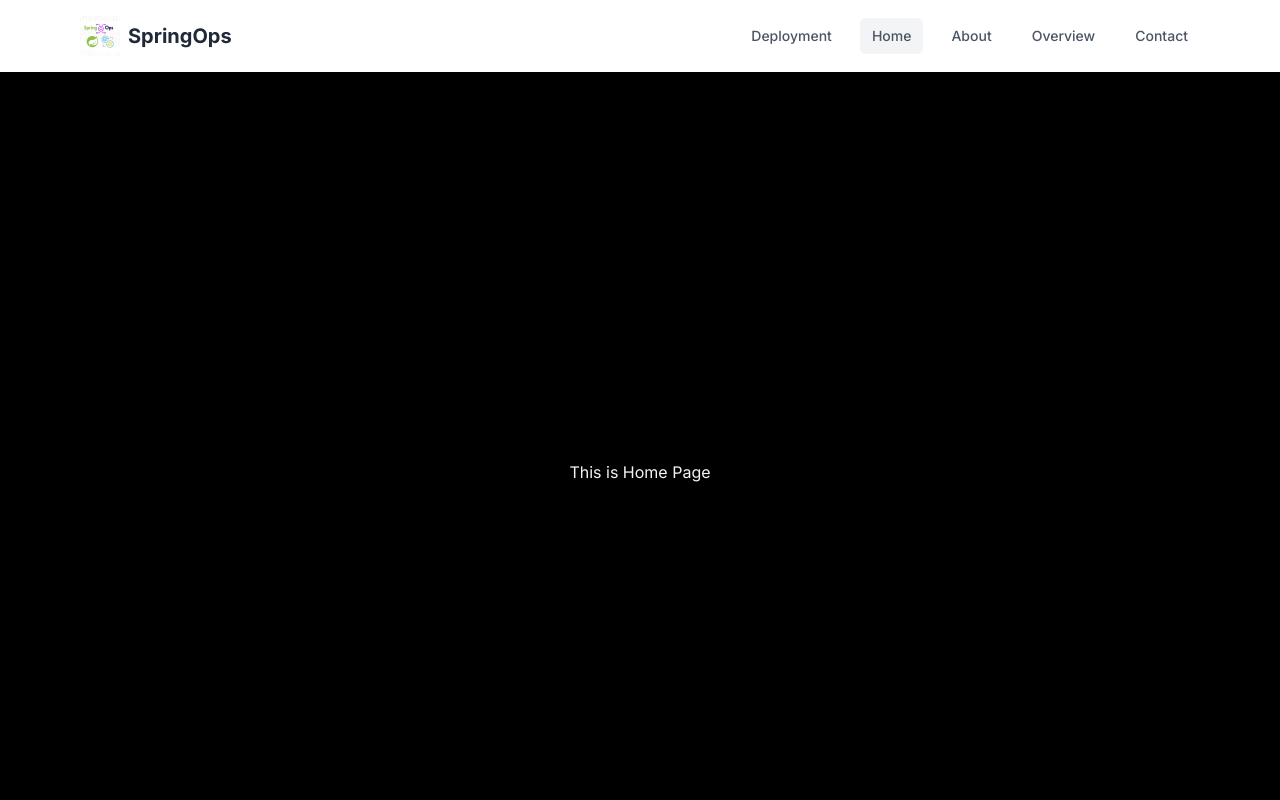
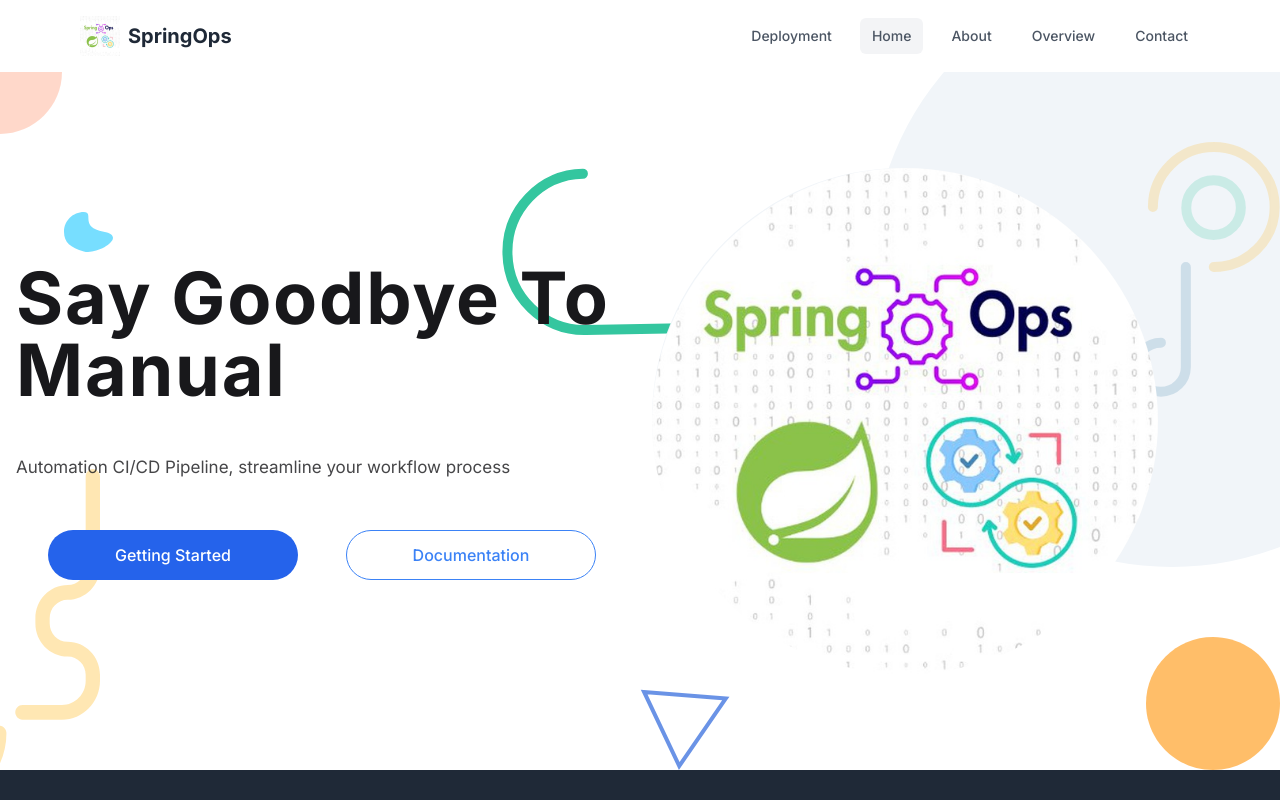
Before and after one commit to JomNum-Tech/JomNum-Tech, a Next.js app: page / in a window 1280 px wide. Shown: the top 800 px of the page. Built offline with nearby package versions, Linux system fonts and the light colour scheme.

Commit message:
add heade in home page

```diff
--- a/app/(root)/(home)/page.tsx
+++ b/app/(root)/(home)/page.tsx
@@ -1,5 +1,6 @@
 import React from 'react'
 import { Metadata } from 'next'
+import { Header } from '@/components/Header';
 
 export const metadata: Metadata = {
   title: 'Home',
@@ -10,7 +11,7 @@ export const metadata: Metadata = {
     description: 'Learn more about our team and what we do at Your Company Name.',
     images: [
       {
-        url: '/assets/springOps.ico', // Correct path to the image
+        url: '/assets/springOps.ico',
         width: 1200,
         height: 630,
         alt: 'SpringOps automation deployment',
@@ -21,8 +22,6 @@ export const metadata: Metadata = {
 
 export default function HomePage() {
   return (
-    <main className="h-screen w-full grid place-content-center hover:cursor-pointer bg-black text-gray-100 hover:bg-gray-600 transition-all ease-in-out">
-        <h1>This is Home Page</h1>
-    </main>
+    <Header />
   )
 }
--- /dev/null
+++ b/components/Header.tsx
@@ -0,0 +1,49 @@
+import React from 'react'
+import { ShapeSeven, Shapes } from './Icon';
+import Image from 'next/image';
+
+export const Header = () => {
+	return (
+		<header className="py-14 md:py-24 bg-white dark:bg-[#0b1727] text-zinc-900 dark:text-white relative overflow-hidden z-10">
+			<Shapes />
+
+			<div className="container px-4 mx-auto">
+				<div className="grid grid-cols-12 gap-6 items-center">
+					<div className="col-span-12 lg:col-span-7 xl:col-span-6 text-center lg:text-start mb-12 lg:mb-0">
+						<h2 className="text-3xl font-bold leading-tight tracking-wide lg:text-7xl mb-6">
+							Say Goodbye To Manual
+						</h2>
+						<div className="max-w-xl">
+							<p className="text-[17px] leading-relaxed opacity-80 my-12">
+								Automation CI/CD Pipeline, streamline your workflow process
+							</p>
+						</div>
+						<main className="flex justify-between gap-12 w-full px-8">
+                            <button className="w-[50%] py-3 px-8 font-medium text-white bg-blue-600 hover:bg-opacity-70 rounded-full transition-all ease-in-out">
+                                Getting Started
+                            </button>
+                            <button className="w-[50%] py-3 px-8 font-medium text-blue-500 border-blue-500 hover:bg-blue-500 hover:text-white border hover:bg-opacity-90 rounded-full transition-all ease-in-out">
+                                Documentation
+                            </button>
+                        </main>
+
+					</div>
+					<div className="col-span-12 lg:col-span-5 relative text-center">
+						<ShapeSeven />
+
+						<div className="relative">
+							<Image
+								src="/assets/springOps.jpg"
+                                width={600}
+                                height={600}
+								alt=""
+								className="max-w-full h-auto rounded-full mx-auto"
+							/>
+							<div className="absolute w-[500px] h-[500px] left-0 top-0 bg-slate-100 dark:bg-slate-800 rounded-full -z-20"></div>
+						</div>
+					</div>
+				</div>
+			</div>
+		</header>
+	);
+};
--- a/components/Icon.tsx
+++ b/components/Icon.tsx
@@ -1,4 +1,140 @@
 import React from 'react';
+
+export const Shapes = () => (
+	<>
+		<svg
+			className="absolute top-0 left-0 -z-10"
+			width="62"
+			height="62"
+			viewBox="0 0 62 62"
+			fill="none"
+			xmlns="http://www.w3.org/2000/svg"
+		>
+			<path
+				d="M0 62V0H62C62.0281 34.238 34.2662 62 0 62Z"
+				fill="#FF6A35"
+				fillOpacity="0.26"
+			/>
+		</svg>
+
+		<svg
+			className="absolute top-[20%] left-[5%] -z-10"
+			width="49"
+			height="40"
+			viewBox="0 0 49 40"
+			fill="none"
+			xmlns="http://www.w3.org/2000/svg"
+		>
+			<path
+				d="M39.7007 19.7167C64.5265 24.2635 33.2736 43.5256 19.8503 39.4334C6.42703 35.3413 0 30.6059 0 19.7167C0 8.82747 8.8873 0 19.8503 0C30.8134 0 14.8749 15.1699 39.7007 19.7167Z"
+				fill="#1DC9FF"
+				fillOpacity="0.6"
+			/>
+		</svg>
+
+		<svg
+			className="absolute bottom-0 left-0 -z-10"
+			width="100"
+			height="301"
+			viewBox="0 0 100 301"
+			fill="none"
+			xmlns="http://www.w3.org/2000/svg"
+		>
+			<path
+				d="M100 7.37581C100 3.30288 96.795 0 92.8428 0C88.8892 0 85.6856 3.30288 85.6856 7.37581H100ZM22.4316 235.974C18.4794 235.974 15.2744 239.275 15.2744 243.349C15.2744 247.422 18.4794 250.725 22.4316 250.725V235.974ZM-78.8428 320.248C-82.795 320.248 -86 323.551 -86 327.624C-86 331.699 -82.795 335 -78.8428 335V320.248ZM6.44099 264.17C6.44099 260.097 3.23743 256.794 -0.716209 256.794C-4.66842 256.794 -7.87341 260.097 -7.87341 264.17H6.44099ZM85.6856 7.37581V97.6368H100V7.37581H85.6856ZM85.6856 97.6368C85.6856 107.708 77.6867 115.966 67.6953 115.966V130.717C85.4809 130.717 100 115.969 100 97.6368H85.6856ZM67.6953 115.966C49.9067 115.966 35.3919 130.728 35.3919 149.058H49.7063C49.7063 138.981 57.7081 130.717 67.6953 130.717V115.966ZM35.3919 149.058V154.391H49.7063V149.058H35.3919ZM35.3919 154.391C35.3919 172.72 49.9067 187.483 67.6953 187.483V172.732C57.7081 172.732 49.7063 164.466 49.7063 154.391H35.3919ZM67.6953 187.483C77.6838 187.483 85.6856 195.747 85.6856 205.823H100C100 187.494 85.4852 172.732 67.6953 172.732V187.483ZM85.6856 205.823V211.728H100V205.823H85.6856ZM85.6856 211.728C85.6856 225.065 75.0972 235.974 61.9208 235.974V250.725C82.9 250.725 100 233.318 100 211.728H85.6856ZM61.9208 235.974H45.9016V250.725H61.9208V235.974ZM45.9016 235.974H22.4316V250.725H45.9016V235.974ZM-78.8428 335H-62.3655V320.248H-78.8428V335ZM-62.3655 335C-24.3722 335 6.44099 303.297 6.44099 264.17H-7.87341C-7.87341 295.134 -32.2623 320.248 -62.3655 320.248V335Z"
+				fill="#FDB314"
+				fillOpacity="0.32"
+			/>
+		</svg>
+
+		<svg
+			className="absolute bottom-0 left-1/2"
+			width="90"
+			height="81"
+			viewBox="0 0 90 81"
+			fill="none"
+			xmlns="http://www.w3.org/2000/svg"
+		>
+			<path
+				d="M85.8436 9.44612L39.2469 77.0032L4.08537 2.92747L85.8436 9.44612Z"
+				stroke="#4175DF"
+				strokeOpacity="0.78"
+				strokeWidth="4"
+			/>
+		</svg>
+
+		<svg
+			className="absolute bottom-0 right-0 -z-10"
+			width="134"
+			height="133"
+			viewBox="0 0 134 133"
+			fill="none"
+			xmlns="http://www.w3.org/2000/svg"
+		>
+			<path
+				d="M66.9999 133C104.003 133 134 103.227 134 66.5C134 29.773 104.003 0 66.9999 0C29.9968 0 0 29.773 0 66.5C0 103.227 29.9968 133 66.9999 133Z"
+				fill="#FF9100"
+				fillOpacity="0.59"
+			/>
+		</svg>
+
+		<svg
+			className="absolute right-0 top-[10%]"
+			width="149"
+			height="255"
+			viewBox="0 0 149 255"
+			fill="none"
+			xmlns="http://www.w3.org/2000/svg"
+		>
+			<g opacity="0.2">
+				<path
+					d="M29.9138 200.627C16.1542 200.627 5 211.61 5 225.159C5 238.709 16.1542 249.692 29.9138 249.692C43.6732 249.692 54.8275 238.709 54.8275 225.159V124.964"
+					stroke="#4484AB"
+					strokeWidth="10"
+					strokeLinecap="round"
+					strokeLinejoin="round"
+				/>
+				<path
+					fillRule="evenodd"
+					clipRule="evenodd"
+					d="M82.5575 92.916C97.6331 92.916 109.854 80.6999 109.854 65.6317C109.854 50.5624 97.6331 38.3473 82.5575 38.3473C67.4819 38.3473 55.2607 50.5624 55.2607 65.6317C55.2607 80.6999 67.4819 92.916 82.5575 92.916Z"
+					stroke="#34C69F"
+					strokeWidth="10"
+					strokeLinecap="round"
+					strokeLinejoin="round"
+				/>
+				<path
+					d="M82.7746 124.964C116.395 124.964 143.651 98.1094 143.651 64.9819C143.651 31.8548 116.395 5 82.7746 5C49.1538 5 21.8984 31.8548 21.8984 64.9819"
+					stroke="#FDB314"
+					strokeWidth="10"
+					strokeLinecap="round"
+					strokeLinejoin="round"
+				/>
+			</g>
+		</svg>
+
+		<div className="absolute -top-[15%] -right-[15%] w-[600px] h-[600px] rounded-full bg-slate-100 dark:bg-slate-800 -z-20" />
+	</>
+);
+
+export const ShapeSeven = () => (
+	<svg
+		className="absolute top-0 left-0 lg:-left-[150px] -z-30"
+		width="291"
+		height="168"
+		viewBox="0 0 291 168"
+		fill="none"
+		xmlns="http://www.w3.org/2000/svg"
+	>
+		<path
+			d="M80.926 5.72087C38.4338 6.50518 4.64517 42.1258 5.44169 85.2796C6.23821 128.433 41.3183 162.781 83.8105 161.997L285.424 158.275"
+			stroke="#34C69F"
+			strokeWidth="10"
+			strokeLinecap="round"
+			strokeLinejoin="round"
+		/>
+	</svg>
+);
 
 export const FacebookIcon: React.FC = () => {
     return (
```
